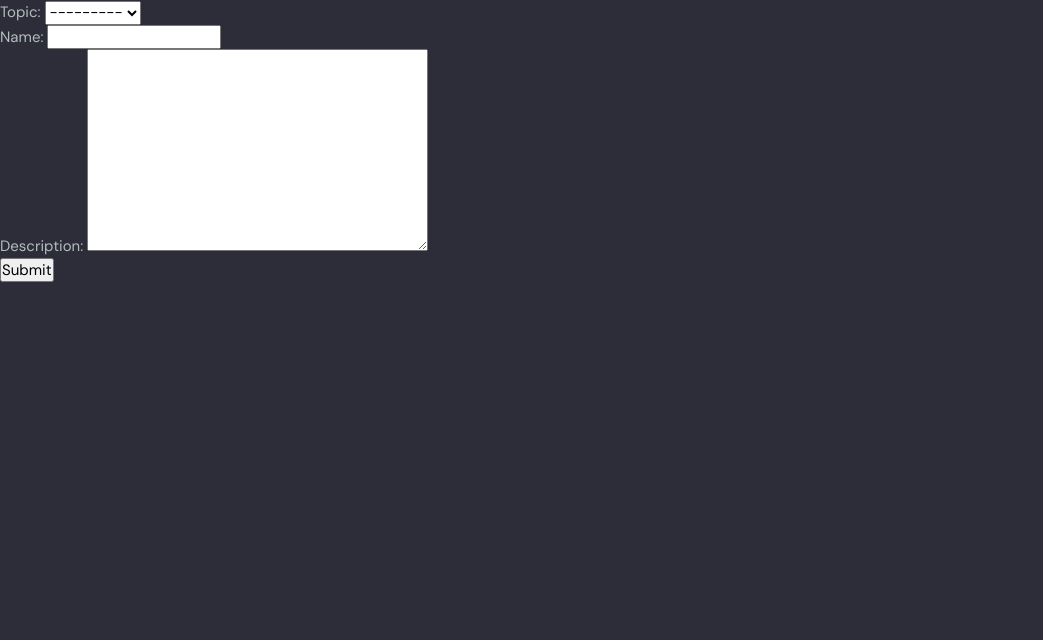
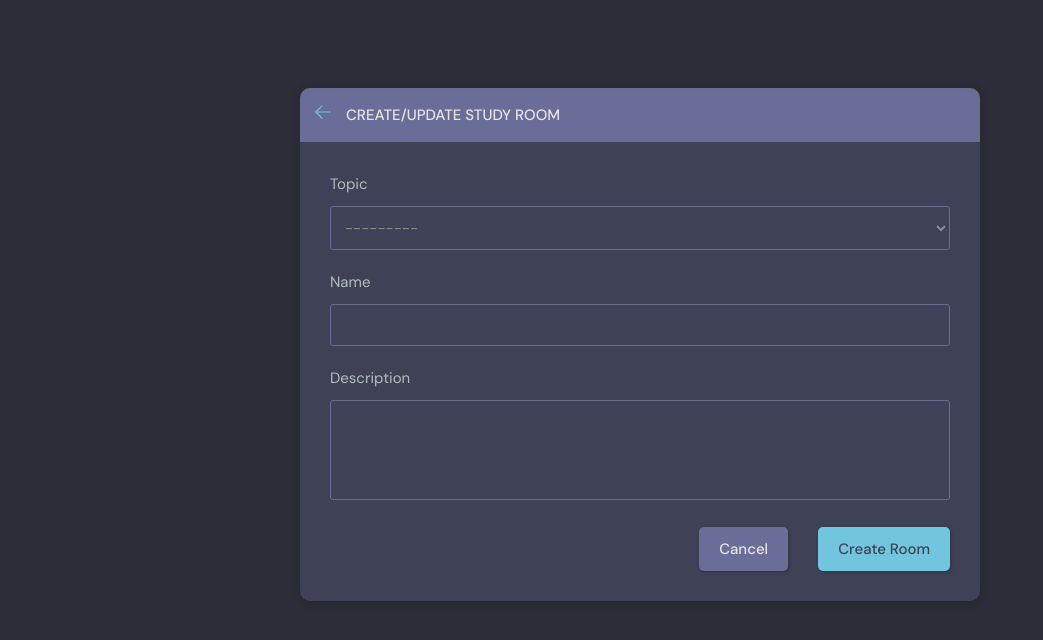
Before and after one commit to AkramExp/chat-room, a Django app: page /create-room/ in a window 1280 px wide. Shown: the part 76-716 px from the top of the page, without its empty margins (0-1043 px from the left). Run offline with Django 4.2, Linux system fonts and the light colour scheme; the visitor is signed in with stand-in values (Sample User, id 1); data that the repository does not hold is empty.

Commit message:
Add theme to create room form

```diff
--- a/base/templates/base/home.html
+++ b/base/templates/base/home.html
@@ -32,7 +32,7 @@
                     <h2>Study Room</h2>
                     <p>{{room_count}} Rooms available</p>
                 </div>
-                <a class="btn btn--main" href="create-room.html">
+                <a class="btn btn--main" href="{% url 'create-room' %}">
                     <svg version="1.1" xmlns="http://www.w3.org/2000/svg" width="32" height="32" viewBox="0 0 32 32">
                         <title>add</title>
                         <path
--- a/base/templates/base/room_form.html
+++ b/base/templates/base/room_form.html
@@ -2,13 +2,70 @@
 
 {% block content %}
 
-<div>
-    <form method="POST" action="">
-        {% csrf_token %}
-        {{form.as_p}}
-        <input type="submit" value="Submit"/>
+<main class="create-room layout">
+    <div class="container">
+        <div class="layout__box">
+            <div class="layout__boxHeader">
+                <div class="layout__boxTitle">
+                    <a href="{% url 'home' }">
+                        <svg version="1.1" xmlns="http://www.w3.org/2000/svg" width="32" height="32"
+                             viewBox="0 0 32 32">
+                            <title>arrow-left</title>
+                            <path
+                                    d="M13.723 2.286l-13.723 13.714 13.719 13.714 1.616-1.611-10.96-10.96h27.625v-2.286h-27.625l10.965-10.965-1.616-1.607z">
+                            </path>
+                        </svg>
+                    </a>
+                    <h3>Create/Update Study Room</h3>
+                </div>
+            </div>
+            <div class="layout__body">
+                <form class="form" action="" method="POST">
+                    {% csrf_token %}
+                    {% for field in form %}
+                    <div class="form__group">
+                        <label for="room_name">{{field.label}}</label>
+                        {{field}}
+<!--                        <input id="room_name" name="room_name" type="text"-->
+<!--                               placeholder="E.g. Mastering Python + Django"/>-->
+                    </div>
+                    {% endfor %}
 
-    </form>
-</div>
+<!--                    <div class="form__group">-->
+<!--                        <label for="room_topic">Topic</label>-->
+<!--                        <input required type="text" name="topic" id="room_topic" list="topic-list"/>-->
+<!--                        <datalist id="topic-list">-->
+<!--                            <select id="room_topic">-->
+<!--                                <option value="">Select your topic</option>-->
+<!--                                <option value="Python">Python</option>-->
+<!--                                <option value="Django">Django</option>-->
+<!--                            </select>-->
+<!--                        </datalist>-->
+<!--                    </div>-->
+
+
+<!--                    <div class="form__group">-->
+<!--                        <label for="room_about">About</label>-->
+<!--                        <textarea name="room_about" id="room_about"-->
+<!--                                  placeholder="Write about your study group..."></textarea>-->
+<!--                    </div>-->
+                    <div class="form__action">
+                        <a class="btn btn--dark" href="index.html">Cancel</a>
+                        <button class="btn btn--main" type="submit">Create Room</button>
+                    </div>
+                </form>
+            </div>
+        </div>
+    </div>
+</main>
 
 {% endblock content %}
+
+<!--<div>-->
+<!--    <form method="POST" action="">-->
+<!--        {% csrf_token %}-->
+<!--        {{form.as_p}}-->
+<!--        <input type="submit" value="Submit"/>-->
+
+<!--    </form>-->
+<!--</div>-->
```
